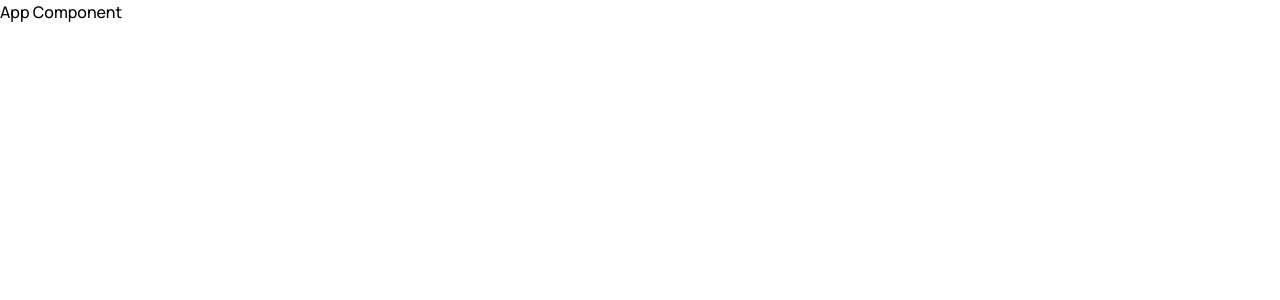
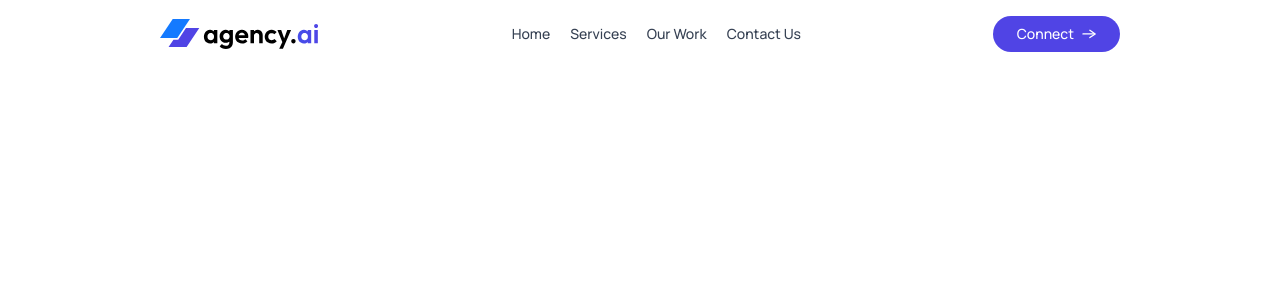
Before and after one commit to giribabu-dev/giribabu-agency, a React (Vite) app: page / in a window 1280 px wide. Shown: the top 300 px of the page. Built offline with nearby package versions, Linux system fonts and the light colour scheme.

Commit message:
Navbar component

```diff
--- a/src/App.jsx
+++ b/src/App.jsx
@@ -1,7 +1,13 @@
+import Navbar from "./components/Navbar";
+import { useState } from 'react';
+
 function App() {
+
+  const [theme, setTheme] = useState('light')
+
   return (
-    <div>
-      App Component
+    <div className="darK:bg-black relative">
+      <Navbar theme={theme} setTheme={setTheme} />
     </div>
   )
 }
--- /dev/null
+++ b/src/components/Navbar.jsx
@@ -0,0 +1,30 @@
+import assets from "../assets/assets";
+
+function Navbar({ theme, setTheme }) {
+    return (
+        <div className="flex justify-between items-center px-4 sm:px-12 lg:px-24 xl:px-40 py-4 sticky top-0 z-20 backdrop-blur-xl font-medium
+            bg-white/50 dark:bg-gray-900/70">
+
+            <img src={theme == 'dark' ? assets.logo_dark : assets.logo} alt="Logo" className="w-32 sm:w-40" />
+
+            <div className='text-gray-700 dark:text-white sm:text-sm max-sm:w-60 max-sm:pl-10 max-sm:fixed top-0 right-0 bottom-0
+                max-sm:min-h-screen max-sm:h-full max-sm:flex-col max-sm:bg-primary max-sm:text-white max-sm:pt-20 flex sm:items-center
+                gap-5 transition-all'>
+                <img src={assets.close_icon} alt='Close icon' className='w-5 absolute right-4 top-4 sm:hidden' />
+                <a href="#" className="sm:hover:border-b">Home</a>
+                <a href="#services" className="sm:hover:border-b">Services</a>
+                <a href="#our-work" className="sm:hover:border-b">Our Work</a>
+                <a href="#contact-us" className="sm:hover:border-b">Contact Us</a>
+            </div>
+
+            <div>
+                <a href="#contact-us" className='text-sm max-sm:hidden flex items-center gap-2 bg-primary text-white px-6 py-2
+                    rounded-full cursor-pointer hover:scale-103 transition-all'>
+                    Connect <img src={assets.arrow_icon} alt="" width={14} />
+                </a>
+            </div>
+        </div>
+    )
+}
+
+export default Navbar;
--- a/src/index.css
+++ b/src/index.css
@@ -9,6 +9,6 @@
     font-weight: 500;
 }
 
-/* @theme {
+@theme {
     --color-primary: #5044E5;
-} */
+}
```
